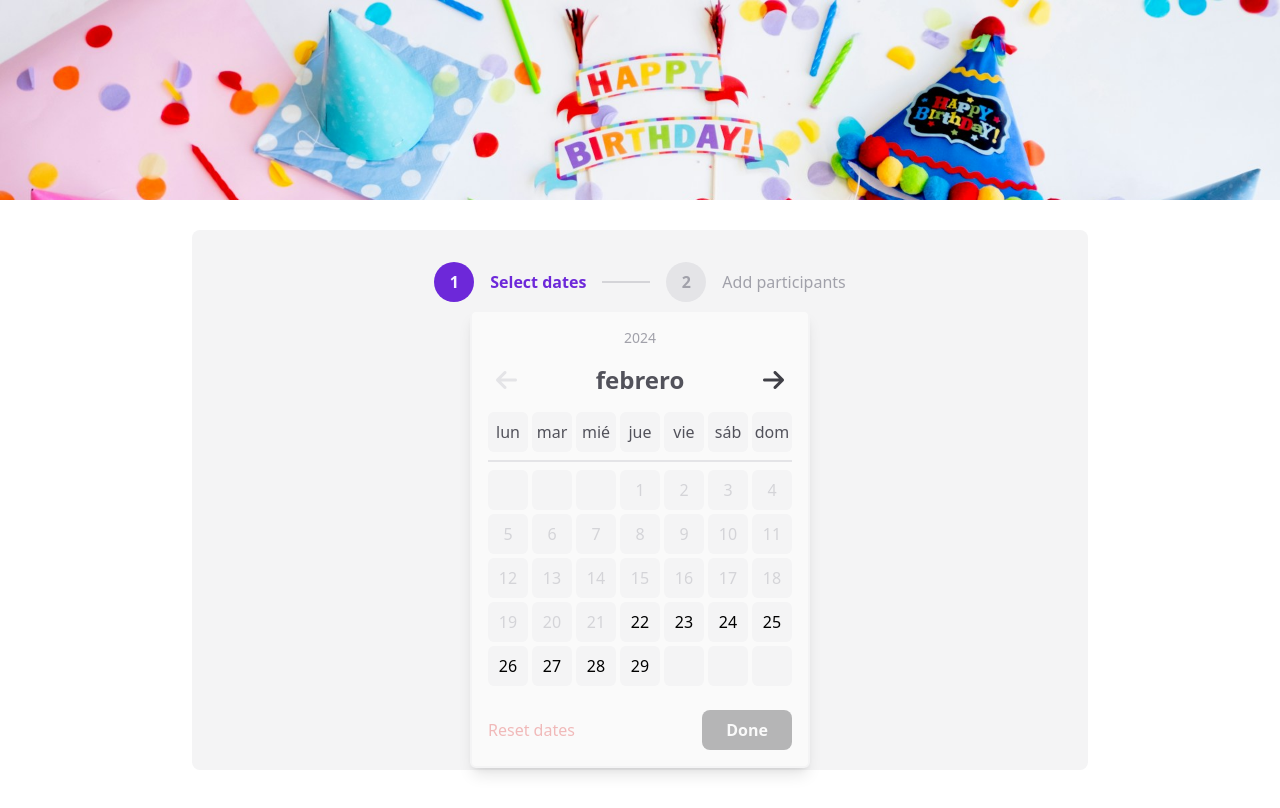
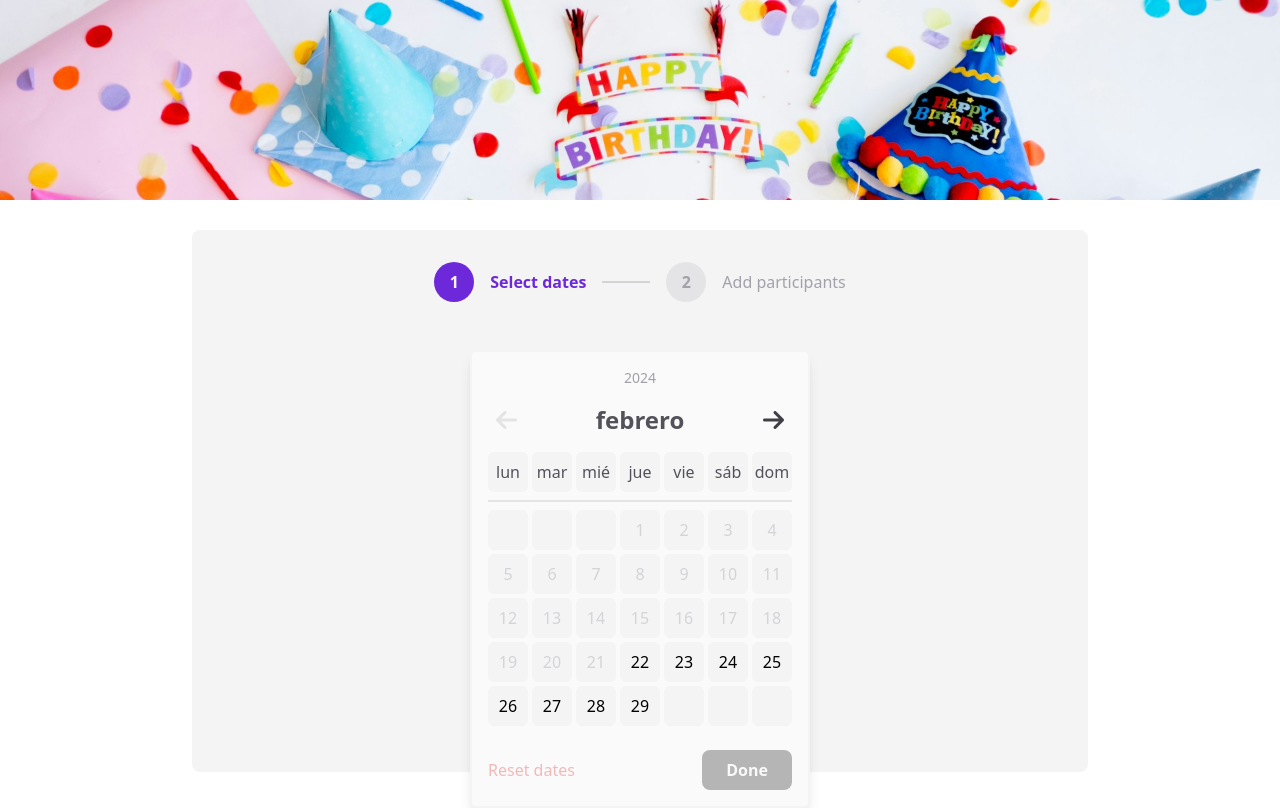
Before and after one commit to MMadlos/cronos-app, a React (Vite) app: page / in a window 1280 px wide. Built offline with nearby package versions, Linux system fonts and the light colour scheme.

Commit message:
Changed margin between Process and Component

```diff
--- a/src/App.jsx
+++ b/src/App.jsx
@@ -102,7 +102,7 @@ function App() {
 							{stage !== calendarProcess.init && (
 								<Progress stage={stage} />
 							)}
-							<div className="flex h-full w-full items-center justify-center">
+							<div className="mt-10">
 								{stage === calendarProcess.init && (
 									<Instructions
 										onClickAddCalendar={() =>
```
